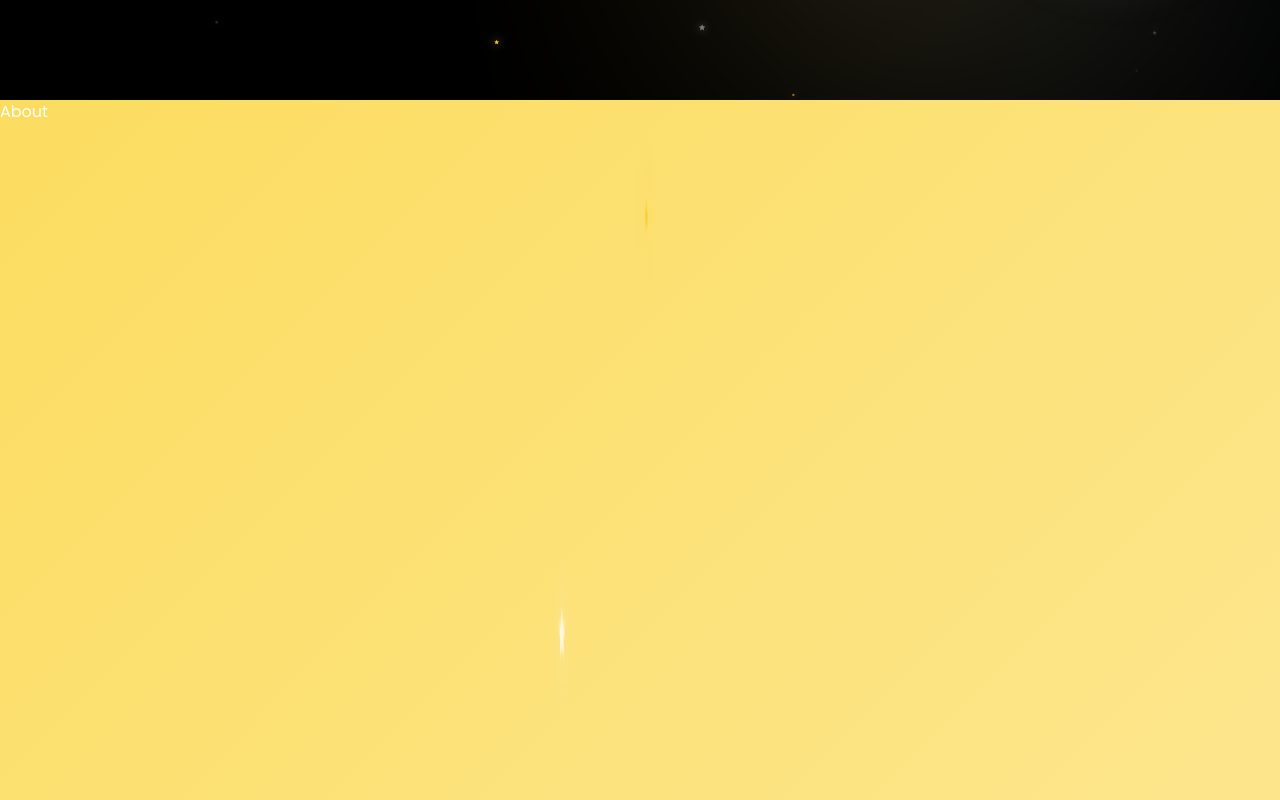
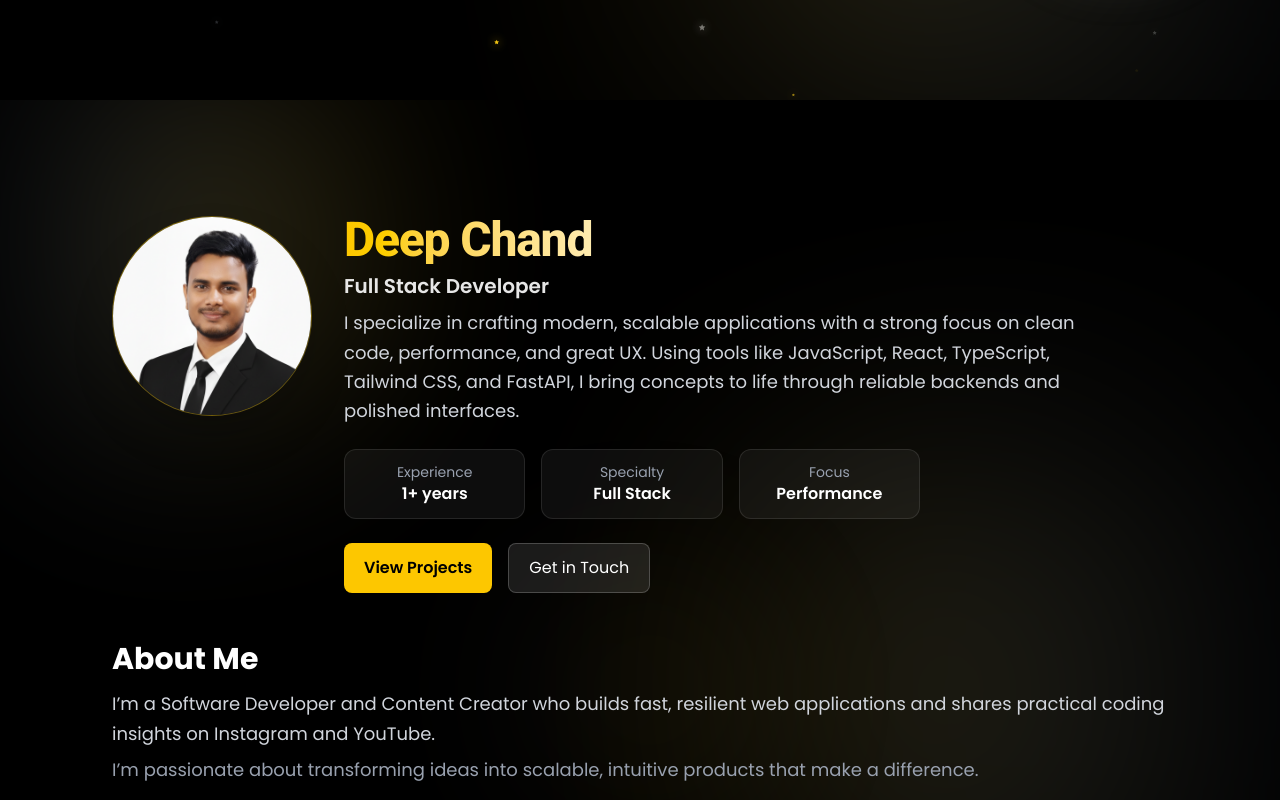
Before and after one commit to 4getDeepCode/Deep_Portfolio_website, a React (Vite) app in the folder deep-portfolio/: page / in a window 1280 px wide. Shown: the part 700-1500 px from the top of the page. Built offline with nearby package versions, Linux system fonts and the light colour scheme.

Commit message:
add new image asset and update About section

```diff
--- a/deep-portfolio/src/sections/About.jsx
+++ b/deep-portfolio/src/sections/About.jsx
@@ -1,7 +1,122 @@
-import React from "react";
+import { motion } from "framer-motion";
+import deep from "../assets/deep.png";
 
 const About = () => {
-  return <div className="w-full min-h-screen">About</div>;
+  return (
+    <section
+      id="about"
+      className="min-h-screen w-full flex items-center justify-center relative bg-black text-white overflow-hidden"
+      aria-label="About me"
+    >
+      {/* background glows */}
+      <div className="absolute inset-0 pointer-events-none">
+        <div className="absolute -top-10 -left-10 w-[360px] h-[360px] rounded-full bg-gradient-to-r from-black via-gray-700 to-yellow-400 opacity-20 blur-[120px] animate-pulse" />
+        <div className="absolute bottom-0 right-10 w-[420px] h-[420px] rounded-full bg-gradient-to-r from-yellow-400 via-gray-600 to-black opacity-15 blur-[140px] animate-pulse delay-300" />
+        <div className="absolute top-1/2 left-1/2 -translate-x-1/2 translate-y-20 w-[220px] h-[220px] rounded-full bg-gradient-to-r from-gray-500 to-yellow-400 opacity-10 blur-[100px]" />
+      </div>
+
+      <div className="relative z-10 max-w-6xl w-full mx-auto px-6 md:px-10 lg:px-12 py-20 flex flex-col gap-12">
+        <motion.div
+          className="flex flex-col md:flex-row items-center md:items-stretch gap-8"
+          initial={{ opacity: 0, y: 24 }}
+          whileInView={{ opacity: 1, y: 0 }}
+          transition={{ duration: 0.6 }}
+          viewport={{ once: true, amount: 0.4 }}
+        >
+          {/* image card */}
+          <motion.div
+            className="relative w-[160px] h-[160px] md:w-[200px] md:h-[200px] rounded-full overflow-hidden shadow-2xl
+                       bg-gradient-to-br from-yellow-400/20 to-gray-600/20
+                       border border-yellow-400/30"
+            whileHover={{ scale: 1.02 }}
+            transition={{ type: "spring", stiffness: 200, damping: 18 }}
+            aria-hidden="true"
+          >
+            <img src={deep} alt="deep-photo" />
+          </motion.div>
+
+          {/* content */}
+          <div className="flex-1 flex flex-col justify-center text-center md:text-left">
+            <h2 className="text-4xl sm:text-5xl font-extrabold tracking-tight bg-clip-text text-transparent
+                           bg-gradient-to-r from-yellow-400 via-white to-gray-400">
+              Deep Chand
+            </h2>
+
+            <p className="mt-2 text-lg sm:text-xl text-white/90 font-semibold">
+              Full Stack Developer
+            </p>
+
+            <p className="mt-2 text-gray-300 leading-relaxed text-base sm:text-lg max-w-2xl md:max-w-3xl">
+              I specialize in crafting modern, scalable applications with a strong focus on clean code, performance, and great UX.
+              Using tools like JavaScript, React, TypeScript, Tailwind CSS, and FastAPI, I bring concepts to life through reliable
+              backends and polished interfaces.
+            </p>
+
+            {/* stats */}
+            <div className="mt-6 grid grid-cols-2 sm:grid-cols-3 gap-3 sm:gap-4 max-w-xl">
+              {[
+                { label: "Experience", value: "1+ years" },
+                { label: "Specialty", value: "Full Stack" },
+                { label: "Focus", value: "Performance" },
+              ].map((item, i) => (
+                <motion.div
+                  key={i}
+                  className="rounded-xl border border-white/10 bg-white/5 px-4 py-3 text-center"
+                  initial={{ opacity: 0, y: 10 }}
+                  whileInView={{ opacity: 1, y: 0 }}
+                  transition={{ duration: 0.4, delay: 0.05 * i }}
+                  viewport={{ once: true, amount: 0.3 }}
+                >
+                  <div className="text-sm text-gray-400">{item.label}</div>
+                  <div className="text-base font-semibold text-white">
+                    {item.value}
+                  </div>
+                </motion.div>
+              ))}
+            </div>
+
+            {/* actions */}
+            <div className="mt-6 flex flex-col sm:flex-row gap-3 sm:gap-4 justify-center md:justify-start">
+              <a
+                href="#projects"
+                className="inline-flex items-center justify-center rounded-lg bg-yellow-400 text-black font-semibold px-5 py-3 hover:bg-yellow-300 transition"
+              >
+                View Projects
+              </a>
+              <a
+                href="#contact"
+                className="inline-flex items-center justify-center rounded-lg border border-white/20 bg-white/10 text-white px-5 py-3 hover:bg-white/20 transition"
+              >
+                Get in Touch
+              </a>
+            </div>
+          </div>
+        </motion.div>
+
+        {/* about text */}
+        <div className="grid md:grid-cols-1">
+          <motion.div
+            className="text-center md:text-left"
+            initial={{ opacity: 0, x: -30 }}
+            whileInView={{ opacity: 1, x: 0 }}
+            transition={{ duration: 0.6 }}
+            viewport={{ once: true, amount: 0.4 }}
+          >
+            <h3 className="text-2xl sm:text-3xl font-bold text-white mb-3">
+              About Me
+            </h3>
+            <p className="text-gray-300 leading-relaxed text-base sm:text-lg">
+              I’m a Software Developer and Content Creator who builds fast, resilient web applications
+              and shares practical coding insights on Instagram and YouTube.
+            </p>
+            <p className="mt-2 text-gray-400 text-base sm:text-lg">
+              I’m passionate about transforming ideas into scalable, intuitive products that make a difference.
+            </p>
+          </motion.div>
+        </div>
+      </div>
+    </section>
+  );
 };
 
 export default About;
```
Also changed, not shown: deep-portfolio/src/assets/deep.png (added).
